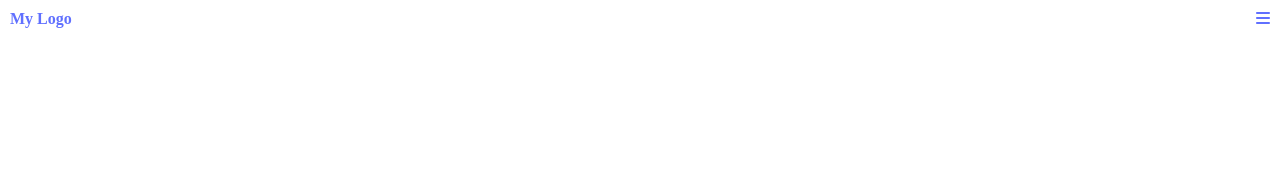
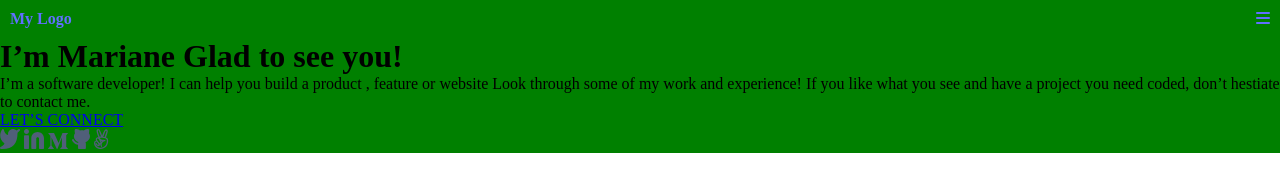
Before and after one commit to Strangeal/Portfolio, a website: page header.html in a window 1280 px wide. Drawn offline with Linux system fonts and the light colour scheme.

Commit message:
Added an h1, p and social media svg images in my heade r.html file and also added social media icons in the img folder

```diff
--- a/header.css
+++ b/header.css
@@ -15,4 +15,9 @@ i {
     justify-content: space-between;
     padding: 10px;
   }
+
+  .header {
+    background-color: green;
+  }
+
 }
--- a/header.html
+++ b/header.html
@@ -12,7 +12,7 @@
     <script src="https://kit.fontawesome.com/a4f3734cb0.js" crossorigin="anonymous"></script>
 </head>
 <body>
-        <header class="container">
+        <div class="header">
                 <ul class="navigation">
                     <li class="logo">
                         <h4>My Logo</h4>
@@ -21,6 +21,27 @@
                         <i class="fa-solid fa-bars"></i>
                     </li>
                 </ul>
-        </header>
+
+
+                <!--Front Page-->
+                <div class="dev">
+                    <h1 class="dev-name">I’m Mariane
+                        Glad to see you!</h1>
+
+                        <p class="dev-intro">
+                            I’m a software developer! I can help you build a product , feature or website Look through some of my work and experience! If you like what you see and have a project you need coded, don’t hestiate to contact me.
+                        </p>
+
+                        <a href="#">LET’S CONNECT</a>
+
+                        <div class="social-icons">
+                            <a href=""><img src="img/twitter.svg" alt="Twitter"></a>
+                            <a href=""><img src="img/Linkedin icon.svg" alt="Linkedin"></a>
+                            <a href=""><img src="img/medium.svg" alt="Medium"></a>
+                            <a href=""><img src="img/github.svg" alt="Github"></a>
+                            <a href=""><img src="img/Vector.svg" alt="Vector"></a>
+                        </div>
+                </div>
+        </div>
 </body>
 </html>
```
Also changed, not shown: img/Linkedin icon.svg (added), img/Vector.svg (added), img/github.svg (added), img/medium.svg (added), img/twitter.svg (added).
